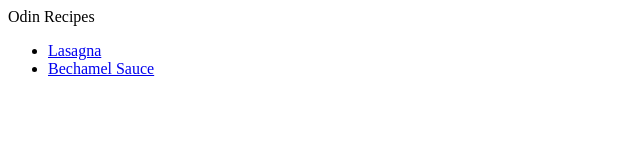
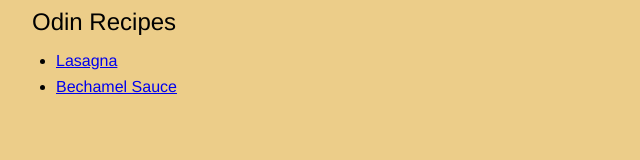
Before and after one commit to mordsmiez/odin-recipes, a plain HTML site: page index.html in a window 1280 px wide. Shown: the whole page, without its empty margins (0-640 px from the left). Drawn offline with Linux system fonts and the light colour scheme.

Commit message:
Add stylesheet Added a css-file to recipes

```diff
--- a/index.html
+++ b/index.html
@@ -4,6 +4,7 @@
     <meta charset="UTF-8">
     <meta name="viewport" content="width=device-width, initial-scale=1.0">
     <title>Document</title>
+    <link rel="stylesheet" href="style.css">
 </head>
 <body>
     <hi>Odin Recipes</hi>
--- /dev/null
+++ b/style.css
@@ -0,0 +1,14 @@
+* {
+    background-color: rgb(236, 205, 137);
+    font-family: 'Franklin Gothic Medium', 'Arial Narrow', Arial, sans-serif;
+}
+
+hi {
+    font-size: 24px;
+    padding: 1em;
+}
+
+li {
+    font-size: 16px;
+    margin: 8px;
+}
```
Also changed, not shown: recipes/bechamel-sauce.html (+1 -0 lines), recipes/lasagna.html (+1 -0 lines).
